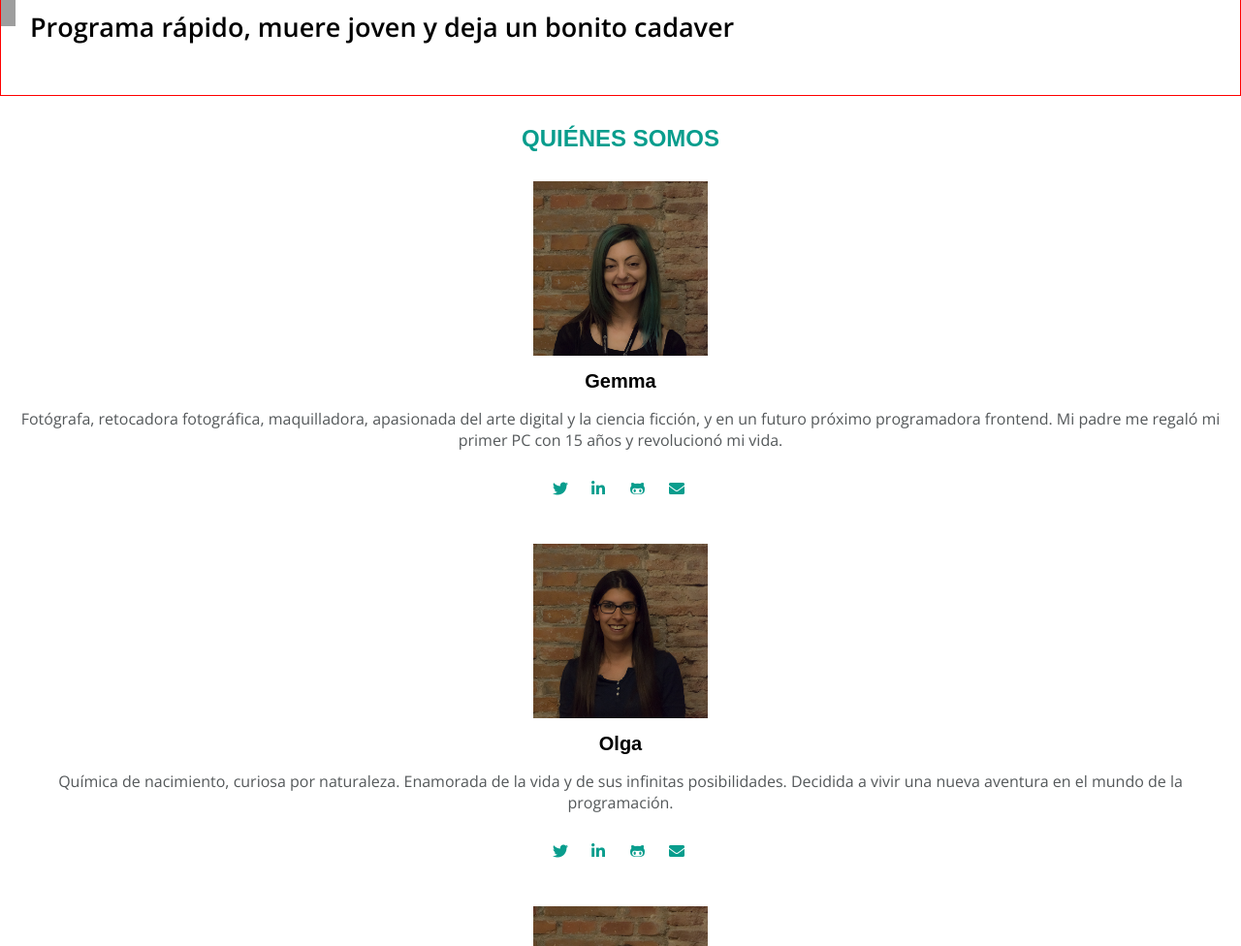
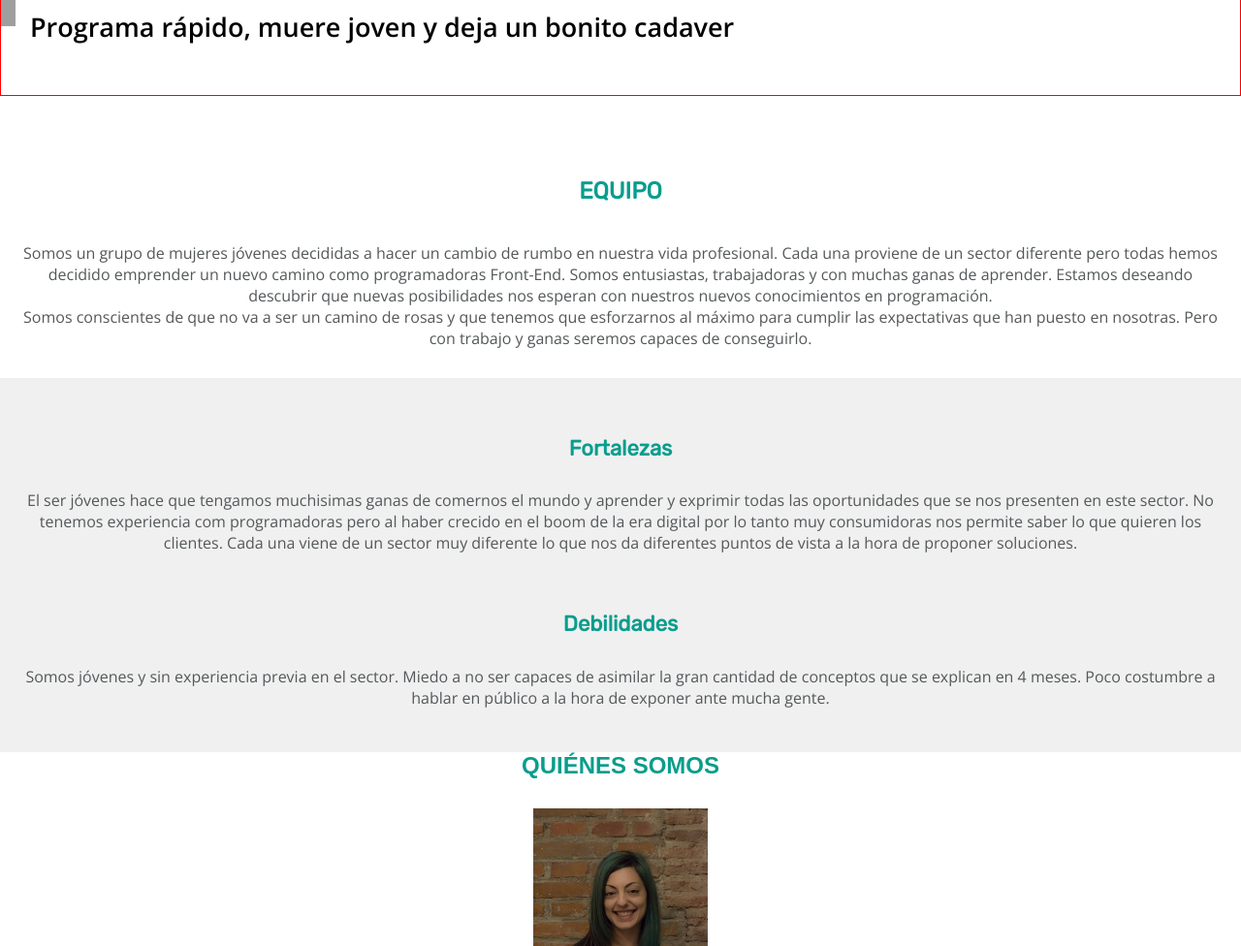
Before and after one commit to Adalab/d-s1-code-chop, a plain HTML site: page index.html in a window 1280 px wide. Shown: the part 500-1476 px from the top of the page at 97% size. Drawn offline with nearby package versions, Linux system fonts and the light colour scheme; grey boxes are pictures that could not be loaded.

Commit message:
actualization

```diff
--- a/index.html
+++ b/index.html
@@ -39,6 +39,26 @@
             Programa rápido, muere joven y deja un bonito cadaver
             </h2>
         </div>
+      </section>
+      <section>
+        <div id="equipo" class="team">
+          <h3 class="titulo titulo_grande">EQUIPO</h3>
+          <p class="texto descripcion">Somos un grupo de mujeres jóvenes decididas a hacer un cambio de rumbo en nuestra vida profesional. Cada una proviene de un sector diferente pero todas hemos decidido emprender un nuevo camino como programadoras Front-End. Somos entusiastas, trabajadoras  y con muchas ganas de aprender. Estamos deseando descubrir que nuevas posibilidades nos esperan con nuestros nuevos conocimientos en programación.
+          <br>Somos conscientes de que no va a ser un camino de rosas y que tenemos que esforzarnos al máximo para cumplir las expectativas que han puesto en nosotras. Pero con trabajo y ganas seremos capaces de conseguirlo.</p>
+        </div>
+        <aside class="fort-deb">
+          <div class="fortalezas">
+            <h4 class="titulo titulo_pequeño">Fortalezas</h4>
+              <p class="texto fort">El ser jóvenes hace que tengamos muchisimas ganas de comernos el mundo y aprender y exprimir todas las oportunidades que se nos presenten en este sector. No tenemos experiencia com programadoras pero al haber crecido en el boom de la era digital por lo tanto muy consumidoras nos permite saber lo que quieren los clientes.
+              Cada una viene de un sector muy diferente lo que nos da diferentes puntos de vista a la hora de proponer soluciones.</p>
+          </div>
+          <div class="debilidades">
+            <h4 class="titulo titulo_pequeño">Debilidades</h4>
+              <p class="texto deb">Somos jóvenes y sin experiencia previa en el sector.
+              Miedo a no ser capaces de asimilar la gran cantidad de conceptos que se explican en 4 meses.
+              Poco costumbre a hablar en público a la hora de exponer ante mucha gente.</p>
+          </div>
+        </aside>
       </section>
       <section id="quienes-somos">
           <h2 class="titulo-grande">  QUIÉNES SOMOS</h2>
```
